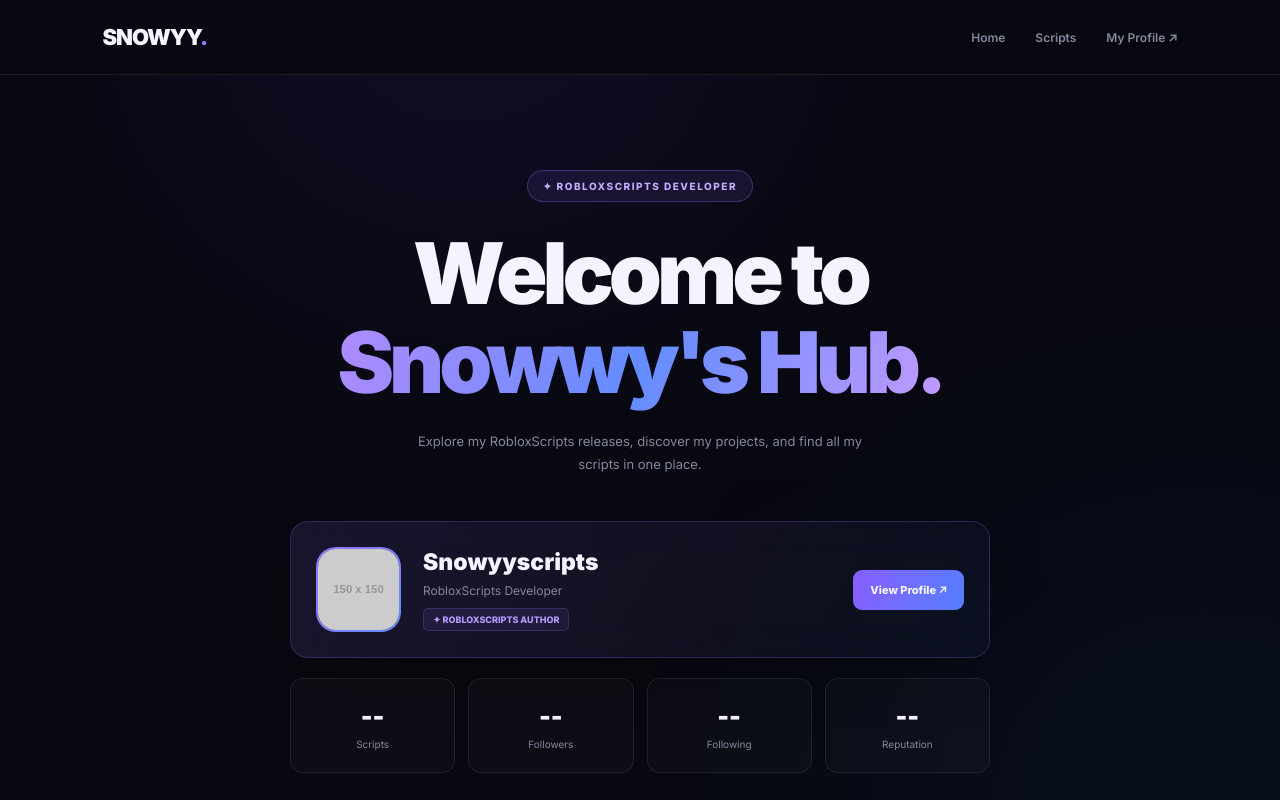
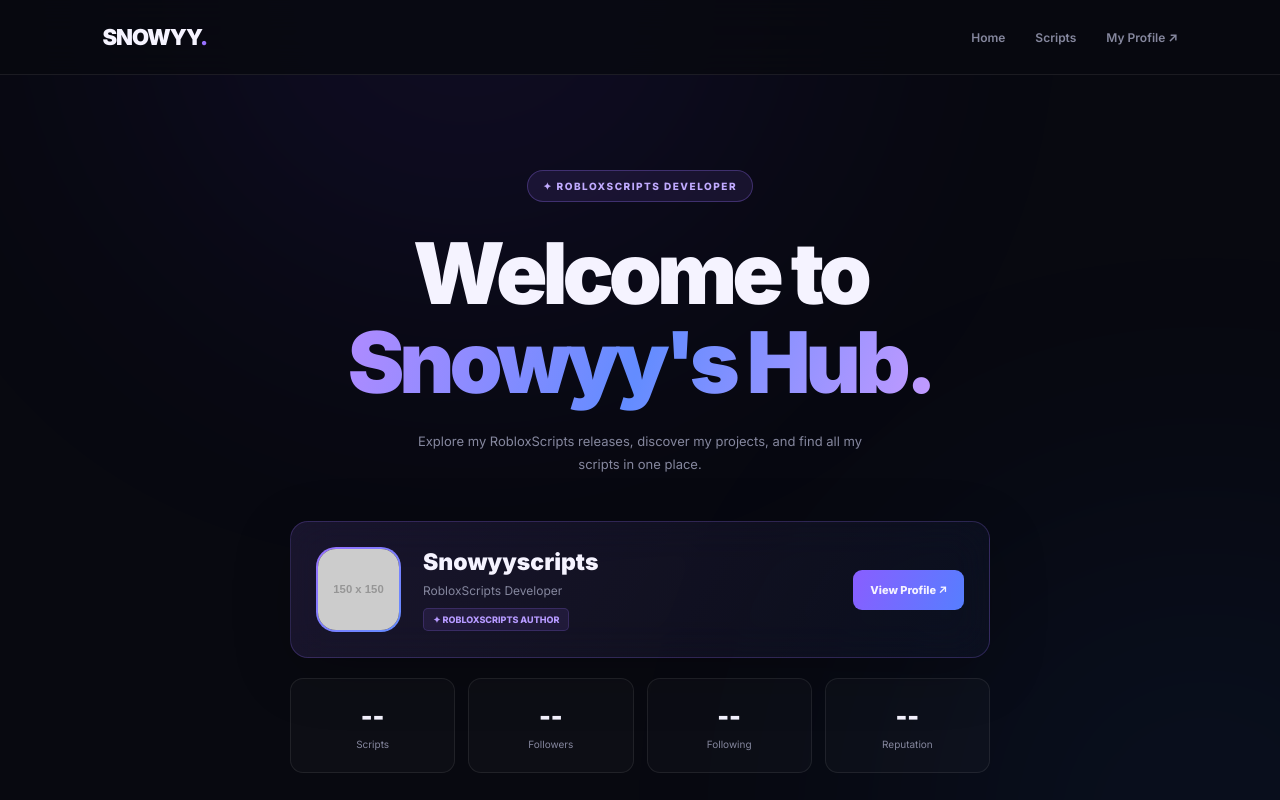
Before and after one commit to LevittP/snowyyscriptsweb, a plain HTML site: page index.html in a window 1280 px wide. Shown: the top 800 px of the page. Drawn offline with Linux system fonts and the light colour scheme; no server answers; placeholder pictures from the web are drawn by us.

Commit message:
Update index.html

```diff
--- a/index.html
+++ b/index.html
@@ -478,7 +478,7 @@ footer a { color: #ad91ff; }
 
     <h1>
         Welcome to<br>
-        <span class="gradient">Snowwy's Hub.</span>
+        <span class="gradient">Snowyy's Hub.</span>
     </h1>
 
     <p>
```
